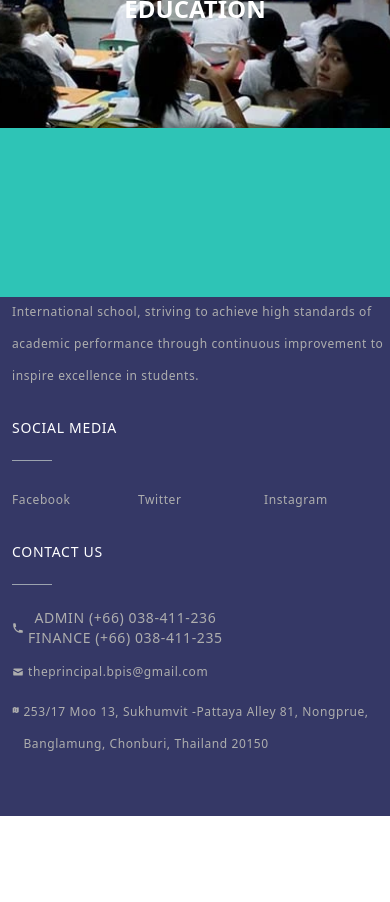
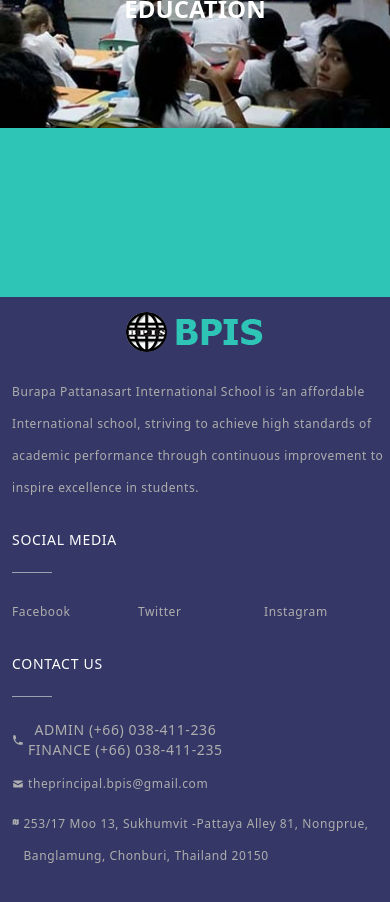
Before and after one commit to StRane/bpis-app, a Next.js app: page / in a window 390 px wide. Shown: the part 6860-7762 px from the top of the page. Before the commit the page ends 7676 px from the top, so only its background shows below. Built offline with nearby package versions, Linux system fonts and the light colour scheme.

Commit message:
footer fix

```diff
--- a/components/UI/footer/Footer.tsx
+++ b/components/UI/footer/Footer.tsx
@@ -9,7 +9,7 @@
 
 const Footer = () => {
   return (
-    <div className='w-screen lg:px-10 lg:translate-y-28 grid grid-cols-1 lg:grid-cols-3 lg:space-y-2 lg:gap-9  pl-3 bg-bpisb py-14'>
+    <div className='w-screen lg:px-10 translate-y-28 grid grid-cols-1 lg:grid-cols-3 lg:space-y-2 lg:gap-9 pl-3 bg-bpisb py-14'>
       <div className="col-span-1 leading-8 mb-5">
         <img
           className="mb-10 h-10 w-[153px] mx-auto md:mx-0 translate-y-4"
```
